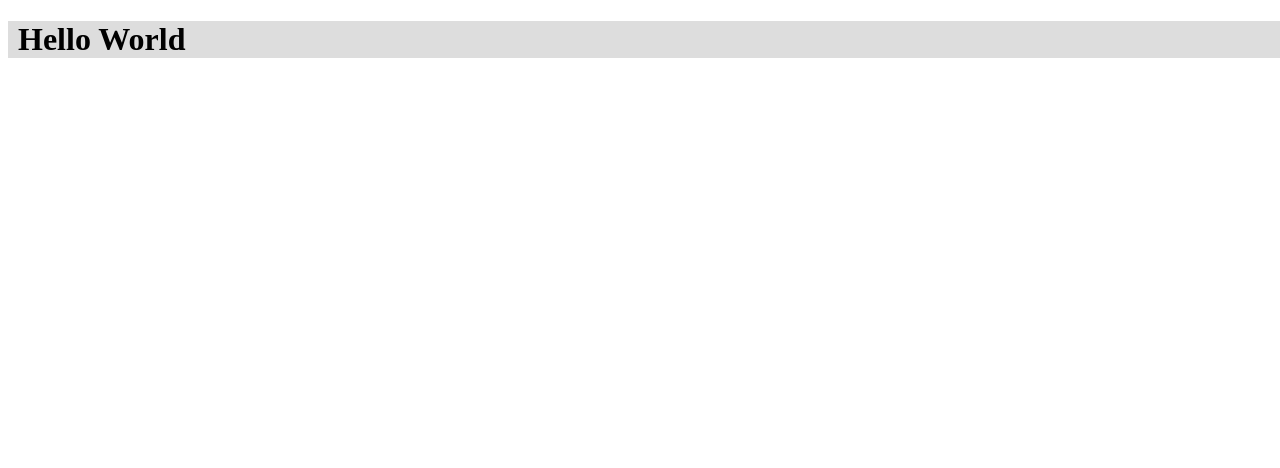
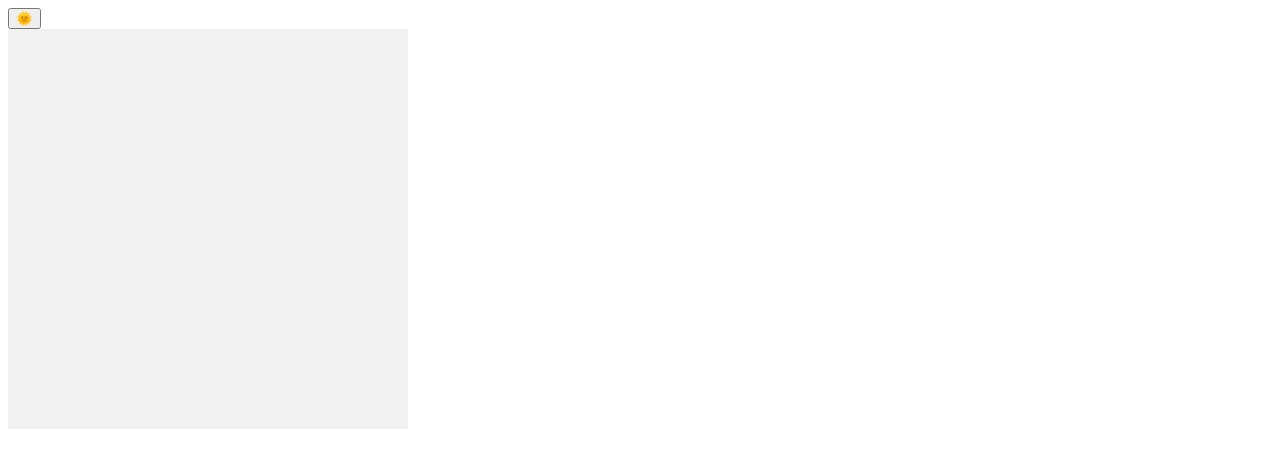
Before and after one commit to usmonovdev/buxoro-school, a React (Create React App) app: page / in a window 1280 px wide. Shown: the top 468 px of the page. Built offline with nearby package versions, Linux system fonts and the light colour scheme.

Commit message:
Change theme using styled components

```diff
--- a/src/App.js
+++ b/src/App.js
@@ -1,25 +1,21 @@
-import styled from "styled-components";
+import { useState } from "react";
+import { ThemeProvider } from "styled-components";
+import Box from "./components/Box";
+import Navbar from "./components/Navbar";
+import { lightTheme, darkTheme } from './styles/Styles';
 
 function App() {
-  const Wrapper = styled.div`
-    width: 100%;
-    height: 100%;
-    background: ${(props) => props.background};
-    padding: ${(props) => props.padding};
-    &:hover {
-      background: #000
-    }
-  `
-  const Title = styled.h1`
-    color: black
-  `
+  const [theme, setTheme] = useState("light");
+  const isDarkTheme = theme === "dark";
+  const navbarProps = {
+    setTheme, isDarkTheme
+  }
   return (
     <>
-    <Wrapper background="#ddd" padding="0 0 0 10px">
-      <Title>
-        Hello World
-      </Title>
-    </Wrapper>
+      <ThemeProvider theme={isDarkTheme ? darkTheme : lightTheme}>
+        <Navbar {...navbarProps} />
+        <Box />
+      </ThemeProvider>
     </>
   );
 }
--- /dev/null
+++ b/src/components/Box.jsx
@@ -0,0 +1,8 @@
+import React from "react";
+import { BoxStyle } from "../styles/Styles";
+
+function Box() {
+  return <BoxStyle></BoxStyle>;
+}
+
+export default Box;
--- /dev/null
+++ b/src/components/Navbar.jsx
@@ -0,0 +1,9 @@
+const Navbar = ({ setTheme, isDarkTheme }) => {
+  return (
+    <div onClick={() => setTheme(isDarkTheme? "light" : "dark")}>
+        {isDarkTheme ? <button>🌛</button> : <button>🌞</button>}
+    </div>
+  )
+}
+
+export default Navbar
--- /dev/null
+++ b/src/context/UserContext.js
@@ -0,0 +1,3 @@
+import { createContext } from "react";
+
+export const ThemeContext = createContext()
--- /dev/null
+++ b/src/styles/Styles.js
@@ -0,0 +1,17 @@
+import styled from "styled-components";
+
+export const BoxStyle = styled.div`
+    width: 400px;
+    height: 400px;
+    background: ${p => p.theme.body}
+`
+
+export const lightTheme = {
+    body: '#f1f1f1',
+    text: '#121620'
+};
+
+export const darkTheme = {
+    body: '#121620',
+    text: '#f1f1f1'
+};
```
Also changed, not shown: src/components/Form.jsx (added, +13 -0 lines).
